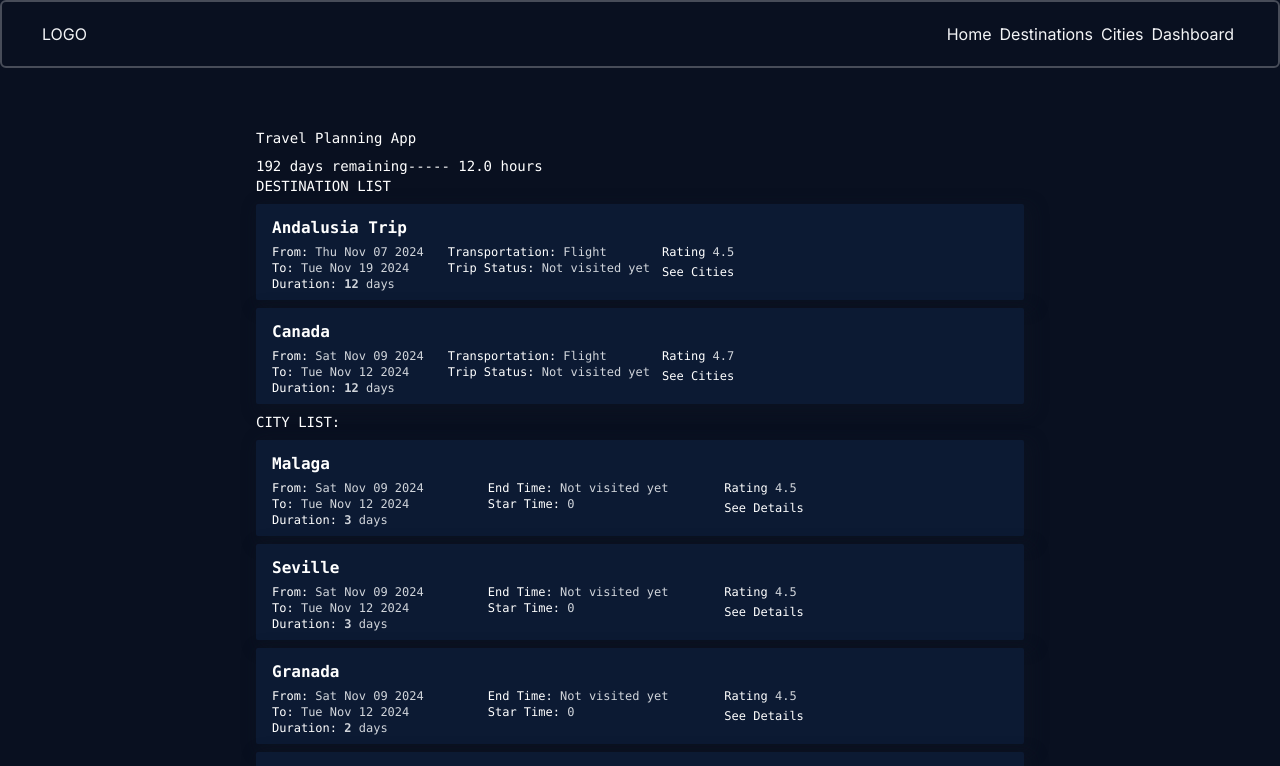
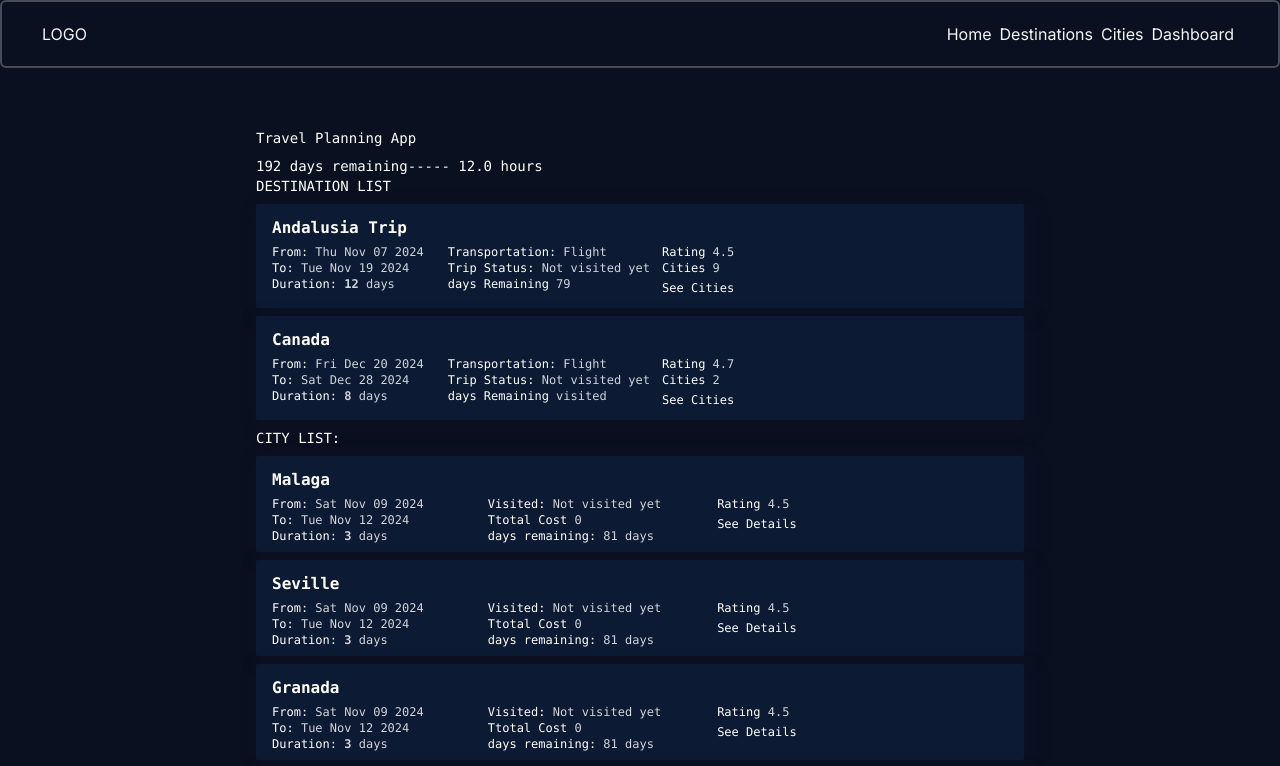
Before and after one commit to Terrero89/travel_planning_app, a Next.js app: page / in a window 1280 px wide. Shown: the top 766 px of the page. Built offline with nearby package versions, Linux system fonts and the light colour scheme.

Commit message:
utils changes saved

```diff
--- a/src/app/components/cities/CityItem.tsx
+++ b/src/app/components/cities/CityItem.tsx
@@ -31,8 +31,9 @@ const CityItem: React.FC<CityProps> = ({ cityList }) => {
                         </div>
 
                         <div className='mx-2 px-1 '>
-                            <p className='text-xs text-gray-300'><span className='text-xs text-white'>End Time: </span> {city.isThisCityVisited ? "Yes" : "Not visited yet"}</p>
-                            <p className='text-xs text-gray-300'><span className='text-xs text-white'>Star Time:</span> {city.totalCost}</p>
+                            <p className='text-xs text-gray-300'><span className='text-xs text-white'>Visited: </span> {city.isThisCityVisited ? "Yes" : "Not visited yet"}</p>
+                            <p className='text-xs text-gray-300'><span className='text-xs text-white'>Ttotal Cost</span> {city.totalCost}</p>
+                            <p className='text-xs text-gray-300'><span className='text-xs text-white'>days remaining:</span> {city.daysRemainingForCity} days</p>
 
 
                         </div>
--- a/src/app/components/destination/DestinationItem.tsx
+++ b/src/app/components/destination/DestinationItem.tsx
@@ -3,6 +3,7 @@
 
 // import { useTripsStore } from '@/app/stores/useStore';
 import Trips from '../../types/trips';
+import { calculateDaysRemaining } from '../../../../utils/date-convertion';
 
 
 interface DestionationProps {
@@ -34,10 +35,14 @@ const DestinationItem: React.FC<DestionationProps> = ({ destinationList }) => {
                         <div className='mx-2 px-1 '>
                             <p className='text-xs text-gray-300'><span className='text-xs text-white'>Transportation: </span>{trip.transportType}</p>
                             <p className='text-xs text-gray-300'><span className='text-xs text-white'>Trip Status: </span>{trip.isTripCompleted ? "Visited" : "Not visited yet"}</p>
+                            <p className='text-xs text-gray-300'><span className='text-xs text-white'>days Remaining </span>{trip.daysRemainingForTrip}</p>
+
                         </div>
 
                         <div className=' text-xs'>
                             <p className='text-xs text-gray-300'> <span className='text-xs text-white'>Rating </span> {trip.tripRating} </p>
+                            <p className='text-xs text-gray-300'> <span className='text-xs text-white'>Cities </span> {trip.citiesIncludedOnTrip} </p>
+
                             <button className='my-1'>See Cities</button></div>
                     </div>
                 </li>))}
--- a/src/app/stores/useStore.ts
+++ b/src/app/stores/useStore.ts
@@ -1,5 +1,6 @@
 import { create } from 'zustand';
 import Trips from '../../../types/trips';
+import { calculateDaysRemaining, calculateDaysSpent } from '../../../utils/date-convertion';
 
 interface TripsState {
   trip: Trips[];
@@ -12,11 +13,17 @@ export const useTripsStore = create<TripsState>((set) => ({
       transportType: "Flight",
       from: new Date(2024, 10, 7).toDateString(),
       to: new Date(2024, 10, 19).toDateString(),
-      destinationBudget: 1000, // based on the total cost of the trip
-      tripDuration: 12,
+      destinationBudget: 1000,
+      get tripDuration() {
+        return calculateDaysSpent(this.from, this.to);
+      },
+      get daysRemainingForTrip() {
+        return calculateDaysRemaining(this.from) === calculateDaysRemaining(this.from) ? calculateDaysRemaining(this.from) : 0; //! crete util to make day/dayss based on how many days are left
+      },
       dateAdded: new Date(2024, 7, 7).toDateString(),
       isTripCompleted: false,
       tripRating: 4.5,
+      citiesIncludedOnTrip: 9,
       places: [
         {
           cityID: "city1",
@@ -26,7 +33,13 @@ export const useTripsStore = create<TripsState>((set) => ({
           totalCost: 0, // based on the total cost of the trip
           isThisCityVisited: false,
           cityRating: 4.5,
-          duration: 3,
+          get duration() {
+            return calculateDaysSpent(this.from, this.to);
+          },
+          get daysRemainingForCity() {
+            return calculateDaysRemaining(this.from) === calculateDaysRemaining(this.from) ? calculateDaysRemaining(this.from) : 0; //! crete util to make day/dayss based on how many days are left
+          },
+          expenseIncludedOnCity: 15,
           expenses: [
             {
               expenseID: "ex1",
@@ -138,7 +151,14 @@ export const useTripsStore = create<TripsState>((set) => ({
           totalCost: 0, // based on the total cost of the trip
           isThisCityVisited: false,
           cityRating: 4.5,
-          duration: 3,
+
+          get duration() {
+            return calculateDaysSpent(this.from, this.to);
+          },
+          get daysRemainingForCity() {
+            return calculateDaysRemaining(this.from) === calculateDaysRemaining(this.from) ? calculateDaysRemaining(this.from) : 0; //! crete util to make day/dayss based on how many days are left
+          },
+          expenseIncludedOnCity: 8,
           expenses: [
             {
               expenseID: "ex1",
@@ -246,9 +266,18 @@ export const useTripsStore = create<TripsState>((set) => ({
           from: new Date(2024, 10, 9).toDateString(),
           to: new Date(2024, 10, 12).toDateString(),
           totalCost: 0, // based on the total cost of the trip
+
           isThisCityVisited: false,
           cityRating: 4.5,
-          duration: 2,
+
+          get duration() {
+            return calculateDaysSpent(this.from, this.to);
+          },
+          get daysRemainingForCity() {
+            return calculateDaysRemaining(this.from) === calculateDaysRemaining(this.from) ? calculateDaysRemaining(this.from) : 0; //! crete util to make day/dayss based on how many days are left
+          },
+
+          expenseIncludedOnCity: 6,
           expenses: [
             {
               expenseID: "ex1",
@@ -359,7 +388,15 @@ export const useTripsStore = create<TripsState>((set) => ({
           totalCost: 0, // based on the total cost of the trip
           isThisCityVisited: false,
           cityRating: 4.5,
-          duration: 1,
+
+
+          get duration() {
+            return calculateDaysSpent(this.from, this.to);
+          },
+          get daysRemainingForCity() {
+            return calculateDaysRemaining(this.from) === calculateDaysRemaining(this.from) ? calculateDaysRemaining(this.from) : 0; //! crete util to make day/dayss based on how many days are left
+          },
+          expenseIncludedOnCity: 5,
           expenses: [
             {
               expenseID: "ex1",
@@ -471,7 +508,14 @@ export const useTripsStore = create<TripsState>((set) => ({
           totalCost: 0, // based on the total cost of the trip
           isThisCityVisited: false,
           cityRating: 4.5,
-          duration: 0.5,
+
+          get duration() {
+            return calculateDaysSpent(this.from, this.to);
+          },
+          get daysRemainingForCity() {
+            return calculateDaysRemaining(this.from) === calculateDaysRemaining(this.from) ? calculateDaysRemaining(this.from) : 0; //! crete util to make day/dayss based on how many days are left
+          },
+          expenseIncludedOnCity: 9,
           expenses: [
             {
               expenseID: "ex1",
@@ -582,7 +626,14 @@ export const useTripsStore = create<TripsState>((set) => ({
           totalCost: 0, // based on the total cost of the trip
           isThisCityVisited: false,
           cityRating: 4.5,
-          duration: 0.5,
+
+          get duration() {
+            return calculateDaysSpent(this.from, this.to);
+          },
+          get daysRemainingForCity() {
+            return calculateDaysRemaining(this.from) === calculateDaysRemaining(this.from) ? calculateDaysRemaining(this.from) : 0; //! crete util to make day/dayss based on how many days are left
+          },
+          expenseIncludedOnCity: 7,
           expenses: [
             {
               expenseID: "ex1",
@@ -693,8 +744,14 @@ export const useTripsStore = create<TripsState>((set) => ({
           to: new Date(2024, 10, 12).toDateString(),
           totalCost: 0, // based on the total cost of the trip
           isThisCityVisited: false,
-          cityRating: 4.5,
-          duration: 0.5,
+
+          get duration() {
+            return calculateDaysSpent(this.from, this.to);
+          },
+          get daysRemainingForCity() {
+            return calculateDaysRemaining(this.from) === calculateDaysRemaining(this.from) ? calculateDaysRemaining(this.from) : 0; //! crete util to make day/dayss based on how many days are left
+          },
+          expenseIncludedOnCity: 9,
           expenses: [
             {
               expenseID: "ex1",
@@ -805,7 +862,14 @@ export const useTripsStore = create<TripsState>((set) => ({
           totalCost: 0, // based on the total cost of the trip
           isThisCityVisited: false,
           cityRating: 4.5,
-          duration: 1,
+
+          get duration() {
+            return calculateDaysSpent(this.from, this.to);
+          },
+          get daysRemainingForCity() {
+            return calculateDaysRemaining(this.from) === calculateDaysRemaining(this.from) ? calculateDaysRemaining(this.from) : 0; //! crete util to make day/dayss based on how many days are left
+          },
+          expenseIncludedOnCity: 15,
           expenses: [
             {
               expenseID: "ex1",
@@ -919,7 +983,14 @@ export const useTripsStore = create<TripsState>((set) => ({
           totalCost: 0, // based on the total cost of the trip
           isThisCityVisited: false,
           cityRating: 4.5,
-          duration: 1,
+
+          get duration() {
+            return calculateDaysSpent(this.from, this.to);
+          },
+          get daysRemainingForCity() {
+            return calculateDaysRemaining(this.from) === calculateDaysRemaining(this.from) ? calculateDaysRemaining(this.from) : 0; //! crete util to make day/dayss based on how many days are left
+          },
+          expenseIncludedOnCity: 12,
           expenses: [
             {
               expenseID: "ex1",
@@ -1030,15 +1101,19 @@ export const useTripsStore = create<TripsState>((set) => ({
       destinationID: "trip2",
       destination: "Canada",
       transportType: "Flight",
-      from: new Date(2024, 10, 9).toDateString(),
-      to: new Date(2024, 10, 12).toDateString(),
+      from: new Date(2024, 11, 20).toDateString(),
+      to: new Date(2024, 11, 28).toDateString(),
       destinationBudget: 1000, // based on the total cost of the trip
-      arriving: "11-08-2024",
-      leaving: "11-19-2024",
-      tripDuration: 12,
+      get tripDuration() {
+        return calculateDaysSpent(this.from, this.to);
+      },
+      get daysRemainingForTrip() {
+        return calculateDaysRemaining(this.from) === calculateDaysRemaining(this.from) ? 'visited' : 0; //! crete util to make day/dayss based on how many days are left
+      },
       dateAdded: "08-07-2024",
       isTripCompleted: false,
       tripRating: 4.7,
+      citiesIncludedOnTrip: 2,
       places: [
         {
           cityID: "city1",
@@ -1048,6 +1123,14 @@ export const useTripsStore = create<TripsState>((set) => ({
           totalCost: 0, // based on the total cost of the trip
           isThisCityVisited: false,
           cityRating: 4.5,
+
+          get duration() {
+            return calculateDaysSpent(this.from, this.to);
+          },
+          get daysRemainingForCity() {
+            return calculateDaysRemaining(this.from) === calculateDaysRemaining(this.from) ? calculateDaysRemaining(this.from) : 0; //! crete util to make day/dayss based on how many days are left
+          },
+          expenseIncludedOnCity: 1,
           expenses: [
             { expenseID: "ex4", category: "Transportation", expense: "Malaga Cathedral", cost: 20, date: "08-07-2024", startTime: '03:56pm', endTime: '06:04pm', duration: 2.1, comments: "", location: '', isCompleted: false, placerating: 4.4 }
 
@@ -1062,6 +1145,14 @@ export const useTripsStore = create<TripsState>((set) => ({
           totalCost: 0, // based on the total cost of the trip
           isThisCityVisited: false,
           cityRating: 4.5,
+
+          get duration() {
+            return calculateDaysSpent(this.from, this.to);
+          },
+          get daysRemainingForCity() {
+            return calculateDaysRemaining(this.from) === calculateDaysRemaining(this.from) ? calculateDaysRemaining(this.from) : 0; //! crete util to make day/dayss based on how many days are left
+          },
+          expenseIncludedOnCity: 3,
           expenses: [
             { expenseID: "ex4", category: "Transportation", expense: "Malaga Cathedral", cost: 20, date: "08-07-2024", startTime: '03:56pm', endTime: '06:04pm', duration: 2.1, comments: "", location: '', isCompleted: false, placerating: 4.4 }
 
--- a/utils/date-convertion.ts
+++ b/utils/date-convertion.ts
@@ -1,7 +1,7 @@
 const arrival = "10:55 AM";
 const leaving = "9:57 PM";
 const totalTime = calculateTimeDifference(arrival, leaving);
-  export function parseTime(timeStr:any) {
+export function parseTime(timeStr: any) {
     const [time, modifier] = timeStr.split(' '); // Split time and AM/PM
     let [hours, minutes] = time.split(':').map(Number);
 
@@ -20,7 +20,7 @@ const totalTime = calculateTimeDifference(arrival, leaving);
 
     // Create Date objects for both times on the same day
     const arrivalDate: any = new Date(2024, 0, 1, arrival.hours, arrival.minutes);
-    const leavingDate : any = new Date(2024, 0, 1, leaving.hours, leaving.minutes);
+    const leavingDate: any = new Date(2024, 0, 1, leaving.hours, leaving.minutes);
 
     // Calculate the difference in milliseconds
     const differenceInMillis = leavingDate - arrivalDate;
@@ -56,5 +56,16 @@ const totalTime = calculateTimeDifference(arrival, leaving);
 }
 
 // Example usage:
-  const targetDate = "2025-02-28"; // Example: Christmas Day
-  const daysRemaining = calculateDaysRemaining(targetDate);
+// const targetDate = "2025-02-28"; // Example: Christmas Day
+// const daysRemaining = calculateDaysRemaining(targetDate);
+
+
+export function calculateDaysSpent(arrivalDate: string, leavingDate: string): number {
+    // Parse the arrival and leaving dates
+    const arrival = new Date(arrivalDate);
+    const leaving = new Date(leavingDate);
+
+    const differenceInMillis = leaving.getTime() - arrival.getTime();
+    const differenceInDays = differenceInMillis / (1000 * 60 * 60 * 24);
+    return Math.ceil(differenceInDays);
+  }
```
Also changed, not shown: types/trips.tsx (+6 -4 lines). Lines whose indentation alone changed are shown as unchanged.
